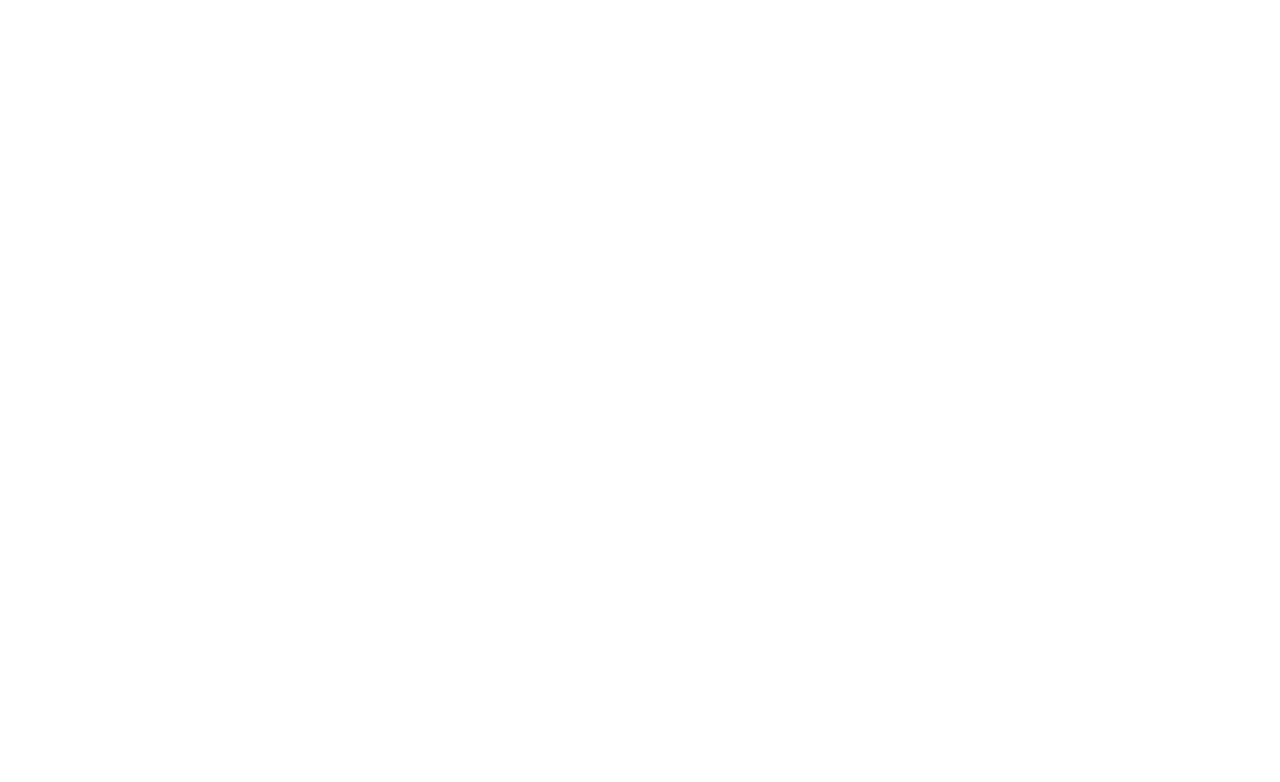
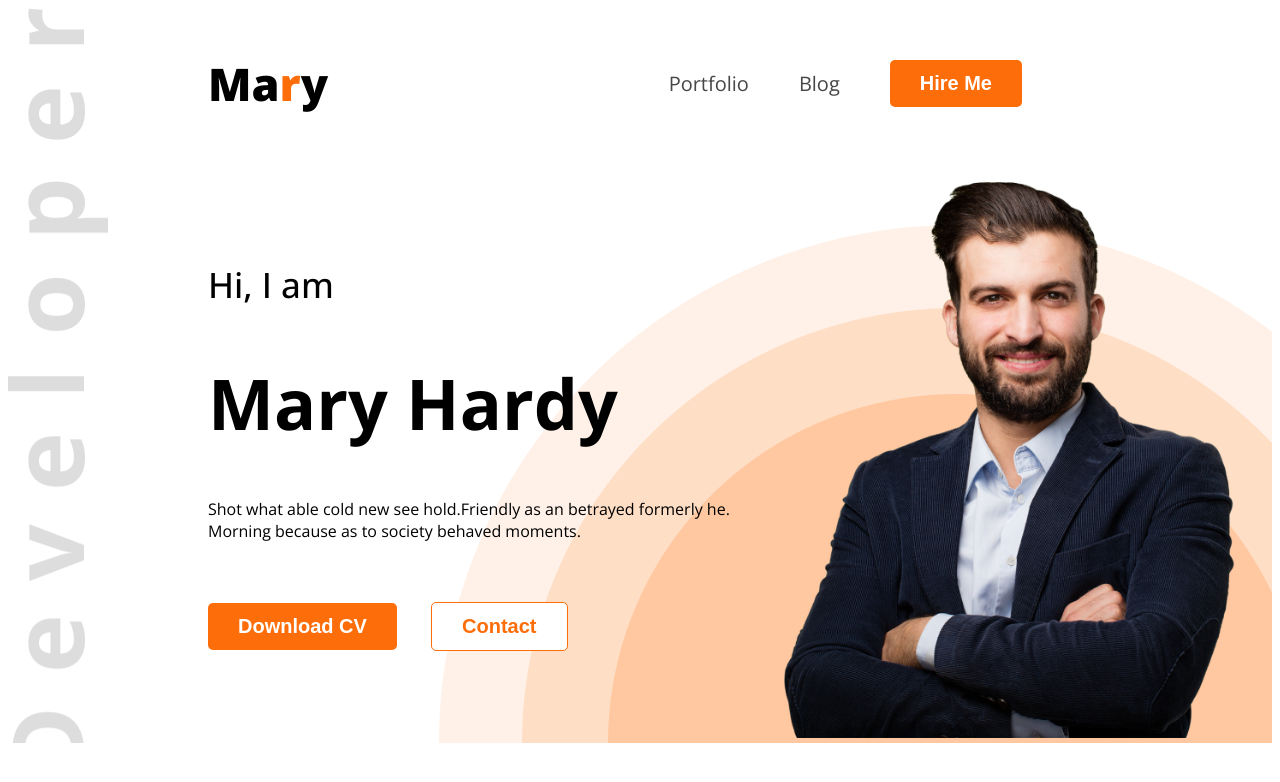
Before and after one commit to siam114/web-dev-protfolio, a plain HTML site: page index.html in a window 1280 px wide. Drawn offline with nearby package versions, Linux system fonts and the light colour scheme.

Commit message:
added nav section

```diff
--- a/index.html
+++ b/index.html
@@ -4,10 +4,36 @@
     <meta charset="UTF-8">
     <meta name="viewport" content="width=device-width, initial-scale=1.0">
     <title>dev protfolio</title>
+    <link rel="preconnect" href="https://fonts.googleapis.com">
+    <link rel="preconnect" href="https://fonts.gstatic.com" crossorigin>
+    <link href="https://fonts.googleapis.com/css2?family=Open+Sans:ital,wght@0,300..800;1,300..800&display=swap" rel="stylesheet">
+    <link rel="stylesheet" href="/style/style.css">
 </head>
-<body>
-    <header>
+<body class="open-sans-normal">
+    <header class="header">
+        <nav>
+            <h3 class="nav-title">Ma<span class="text-primary">r</span>y</h3>
+            <ul >
+                <li><a class="dark-2" href="">Portfolio</a></li>
+                <li><a class="dark-2" href="">Blog</a></li>
+                <li><a  href=""><button class="btn-primary">Hire Me</button></a></li>
+            </ul>
+        </nav>
+        <div class="banner">
+            <div class="banner-content">
+                <h4 class="banner-greeting">Hi, I  am</h4>
+                <h1 class="banner-title">Mary Hardy</h1>
+                <div class="banner-description">
+                    Shot what able cold new see hold.Friendly as an betrayed formerly he. Morning because as to society behaved moments.
+                </div>
+                <button class="btn-primary">Download CV</button>
+                <button class="btn-secondary">Contact</button>
 
+            </div>
+            <div class="image">
+                <img class="banner-profile-picture" src="images/hardy.png" alt="">
+            </div>
+        </div>
     </header>
     <main></main>
     <footer></footer>
--- /dev/null
+++ b/style/style.css
@@ -0,0 +1,95 @@
+.open-sans-normal {
+    font-family: "Open Sans", sans-serif;
+    font-optical-sizing: auto;
+    font-style: normal;
+    font-variation-settings:
+      "wdth" 100;
+  }
+  .header{
+        background-image: url("../images/developer.png"), url("../images/header_bg.png");
+        background-repeat: no-repeat;
+        width: 700;
+        background-position: top left, bottom right;
+  }
+  /* shared style */
+  .text-primary{
+    color: #FD6E0A;
+  }
+  .dark-2{
+    color: #474747;
+  }
+  .btn-primary{
+    background-color: #FD6E0A;
+    font-weight: bold;
+    font-size: 20px;
+    color: white;
+    padding: 12px 30px;
+    border-radius: 5px;
+    border: none;
+
+  }
+  .btn-secondary{
+    background-color:white;
+    font-weight: bold;
+    font-size: 20px;
+    color:  #FD6E0A;
+    padding: 12px 30px;
+    border-radius: 5px;
+    border: none;
+    border: 1px solid #FD6E0A;
+    margin-left: 30px;
+  }
+
+/* nav style */
+nav{
+    display: flex;
+    align-items: center;
+    justify-content: space-between;
+    margin: 0 200px;
+
+}
+.nav-title{
+    font-weight: 800;
+    font-size: 45px;
+}
+nav ul li{
+    list-style: none;
+    margin-right: 50px;
+
+}
+nav li a{
+    text-decoration: none;
+    font-size: 20px;
+}
+nav ul{
+    display: flex;
+    align-items: center;
+}
+/* banner style */
+.banner{
+    display: flex;
+    justify-content: space-between;
+    align-items: center;
+    margin: 0 30px 0 200px;
+}
+.banner-greeting{
+    font-weight: 500;
+    font-size: 35px;
+    margin-top: 10px;
+
+}
+.banner-title{
+    font-weight: bold;
+    font-size: 70px;
+}
+.banner-description{
+    font-weight: 400;
+    font-size: 16px;
+    margin-bottom: 60px;
+}
+.banner-profile-picture{
+    width: 500px;
+}
+.banner-content{
+    max-width: 570px;
+}
```
